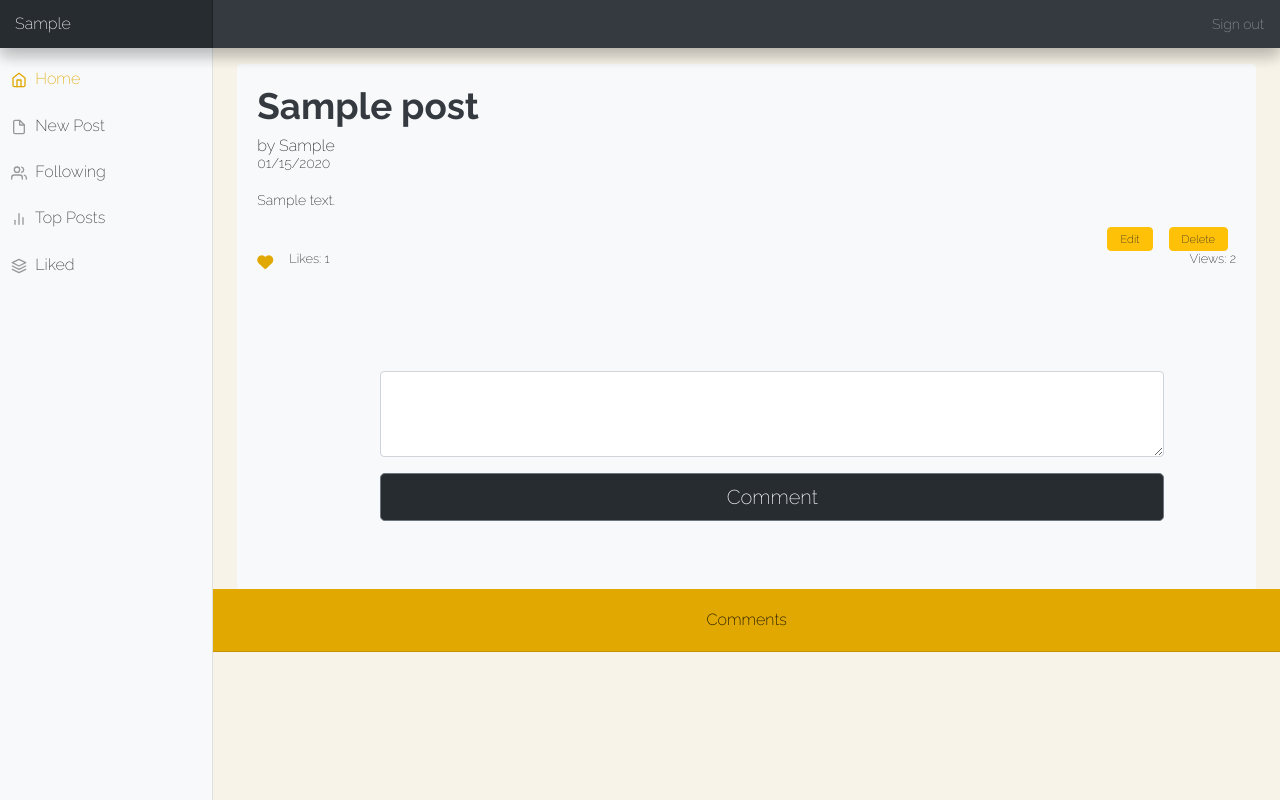
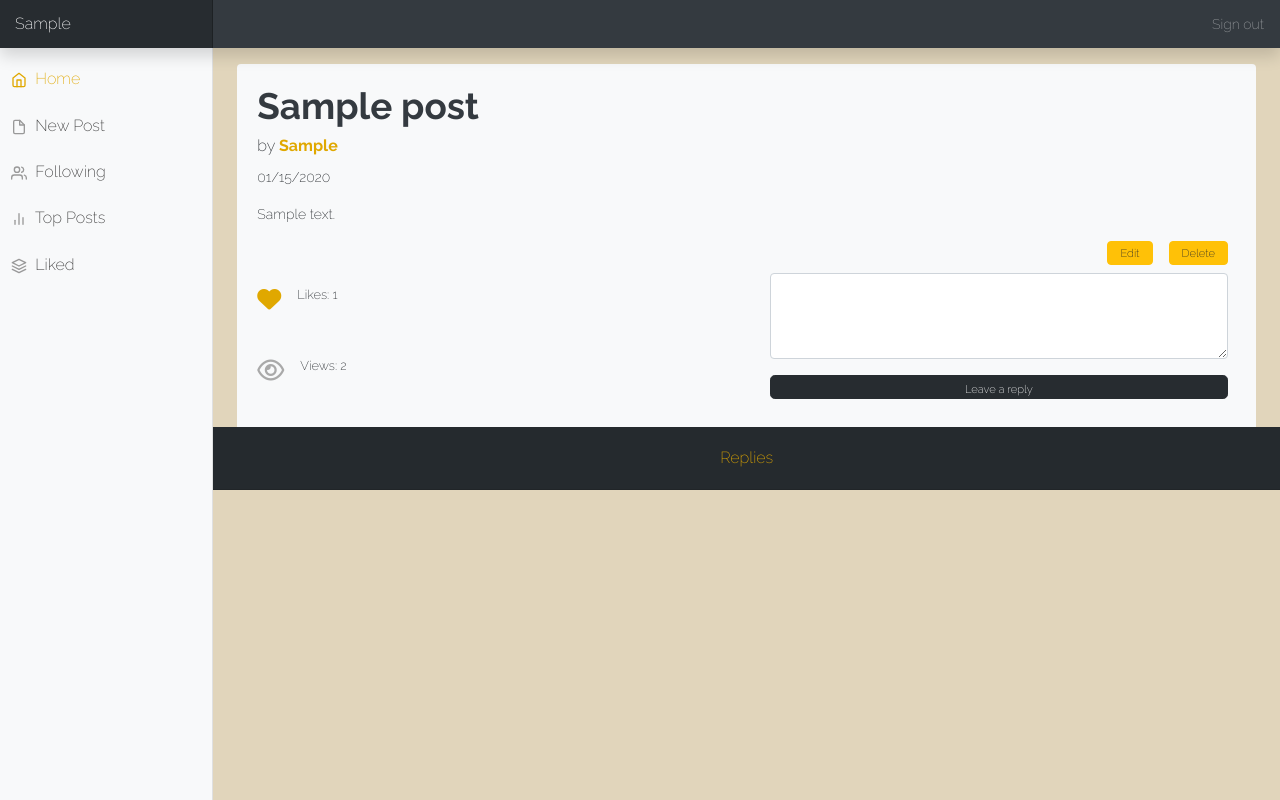
Before and after one commit to ShawnTalvacchia/Flask-Buzzit, a Flask app: page /single_post/1 in a window 1280 px wide. Run offline with Flask 2, Linux system fonts and the light colour scheme; a user stored in the database is signed in; tables that the repository leaves empty hold one stand-in row (values such as "Sample post"); some libraries are stand-ins or nearby versions; some web fonts are replaced.

Commit message:
finishing up even more

```diff
--- a/app.py
+++ b/app.py
@@ -159,7 +159,7 @@ class New_comment(FlaskForm):
     body = TextAreaField("Body", render_kw={"rows": 50, "cols": 10}, validators=[
         DataRequired(),
         Length(min=3, max=10000, message="You got 3000 characters to let us know how you feel!")])
-    submit = SubmitField("Comment")
+    submit = SubmitField("Leave a reply")
 #######################################################################
 
 
--- a/static/styles.css
+++ b/static/styles.css
@@ -1,6 +1,6 @@
 body {
   font-size: 0.875rem;
-  background-color: #f7f3e8;
+  background-color: #e1d5bb;
   font-family: "Raleway", sans-serif;
   font-weight: 100;
 }
@@ -152,6 +152,8 @@ a:hover {
 
 .register-btn {
   background-color: #272c30;
+  color: white;
+  border-color: #272c30;
 }
 
 .row-register-container {
@@ -227,15 +229,8 @@ a:hover {
   margin-top: 2rem;
 }
 
-@media (max-width: 768px) {
-  .new_comment {
-    margin-left: 1.5rem;
-  }
-}
-@media (min-width: 768px) {
-  .new_comment {
-    margin-left: -4rem;
-  }
+.new_comment {
+  margin: 0.5rem;
 }
 
 .sidebar .nav-link.active {
@@ -253,7 +248,6 @@ a:hover {
 .comment-container {
   margin-left: -2rem;
   margin-right: -2rem;
-  background-color: #e0a800;
 }
 
 .btn-link {
@@ -261,6 +255,16 @@ a:hover {
 }
 .btn-link:hover {
   color: white;
+}
+
+.btn-comment {
+  height: 1.5rem;
+  line-height: 1;
+  display: flex;
+  justify-content: center;
+  align-items: center;
+  font-size: 0.7rem;
+  margin-right: 0.5rem;
 }
 
 .spacer {
@@ -361,8 +365,8 @@ a:hover {
   padding: 0.75rem;
   margin: 0rem -2rem;
   margin-bottom: 0;
-  background-color: #e0a800;
   border-bottom: 1px solid rgba(0, 0, 0, 0.125);
+  color: white;
 }
 
 .following-containers {
--- a/templates/includes/new_comment.html
+++ b/templates/includes/new_comment.html
@@ -1,11 +1,11 @@
-{% extends "layout.html" %} {% block content %}
+{% block content %}
 <div>
   <form class="post-form new_comment" method="POST">
     {{ form.hidden_tag() }}
     <div class="form-group">
       {{ form.body(class="form-control", id="exampleFormControlTextarea1", rows="3") }}
     </div>
-    {{ form.submit(class="btn btn-lg btn-secondary btn-block register-btn") }}
+    {{ form.submit(class="btn-comment btn btn-lg btn-secondary btn-block register-btn") }}
   </form>
 </div>
 
--- a/templates/single_post.html
+++ b/templates/single_post.html
@@ -10,8 +10,16 @@
   <div class="card-body">
     <h2 class="card-title-top">{{ post.title }}</h2>
 
-    <h6 class="card-title">by {{ post.users.username.capitalize() }}</h6>
-    <p style="margin-top:-14px">{{ post.created.strftime("%m/%d/%Y") }}</p>
+    <h6 class="card-title">by
+    <a
+      href="{{url_for('profile', id=post.users.id)}}"
+      class="card-title"
+      style="font-weight:900"
+      >{{ post.users.username.capitalize() }}
+    </a>
+    </h6>
+
+    <p>{{ post.created.strftime("%m/%d/%Y") }}</p>
 
     <p class="card-text">{{ post.body }}</p>
 
@@ -26,32 +34,40 @@
       {% endif %}
     </div>
 
-
-    <div style="display:flex;justify-content:space-between">
+  <div class="row">
+    <div
+      class="col-6"
+      style="display:flex;flex-direction:column;justify-content:space-around">
       <!-- Likes -->
-      <div style="font-size:1rem;display:flex;justify-content: center">
+      <div style="display:flex">
         <div>
           {% if is_like %}
           <a href="{{url_for('like_post', id=post.id)}}">
             <i
               class="fas fa-heart"
-              style="color:#e0a800;margin-right:1rem"
+              style="font-size:1.5rem;color:#e0a800;margin-right:1rem"
             ></i>
           </a>
           {% else %}
           <a href="{{url_for('like_post', id=post.id)}}">
             <i
               class="far fa-heart"
-              style="color:gray;margin-right:1rem"
+              style="font-size:1.5rem;color:gray;margin-right:1rem"
             ></i>
           </a>
           {% endif %}
-          </div>
-          <h6 style="font-size:.8rem">Likes: {{ like_count }}</h6>
+        </div>
+        <h6 style="font-size:.8rem">Likes: {{ like_count }}</h6>
       </div>
       <!-- Views -->
-      <div style="font-size:1rem">
-          <h6 style="font-size:.8rem">Views: {{ post.view_count }}</h6>
+      <div style="display:flex">
+        <a href="{{url_for('like_post', id=post.id)}}">
+          <i
+            class="far fa-eye"
+            style="font-size:1.5rem;color:darkgray;margin-right:1rem"
+          ></i>
+        </a>
+        <h6 style="font-size:.8rem">Views: {{ post.view_count }}</h6>
       </div>
       <!-- Flags -->
       {% if current_user.id!=post.author_id %}
@@ -60,36 +76,37 @@
           <a
             href="{{url_for('flag_post', id=post.id)}}"
             style="display:flex;align-items:center">
-            <h6
-              style="color:red;font-size:.6rem;margin-right:1rem">inappropriate
-            </h6>
             <i
               class="fab fa-font-awesome"
-              style="color:red;font-size:1.5rem"
+              style="color:red;font-size:1.5rem;margin-right:1rem"
             >
             </i>
+            <h6
+              style="color:red;font-size:.7rem;font-style:italic">inappropriate
+            </h6>
           </a>
         {% else %}
           <a
             href="{{url_for('flag_post', id=post.id)}}"
             class="inappropriate">
-            <h6
-              style="color:black;font-size:.6rem;margin-right:1rem">appropriate
-            </h6>
             <i
               class="fab fa-font-awesome"
-              style="color:black;font-size:1.5rem"
+              style="color:black;font-size:1.5rem;margin-right:1rem"
             >
             </i>
+            <h6
+              style="color:black;font-size:.7rem;font-style:italic">appropriate
+            </h6>
           </a>
         {% endif %}
       </div>
       {% endif %}
     </div>
-
-
+    <div class="col-6">
       {% include 'includes/new_comment.html' %}
+    </div>
   </div>
+</div>
   <div class="accordion" id="accordionExample">
     <div class="comment-container">
       <div class="card-header" style="text-align:center" id="headingTwo">
@@ -99,8 +116,9 @@
           data-target="#collapseTwo"
           aria-expanded="false"
           aria-controls="collapseTwo"
+          style="color:#e0a800"
         >
-          Comments
+          Replies
         </h2>
       </div>
       <div
```
Also changed, not shown: templates/includes/something.html (+10 -15 lines).
